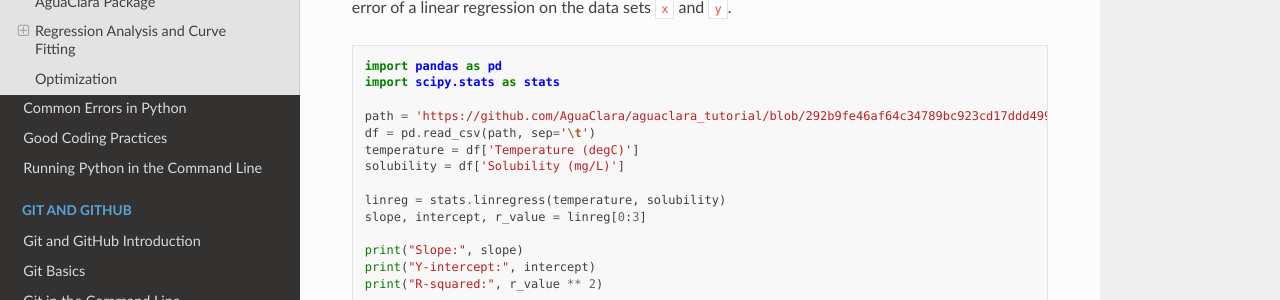
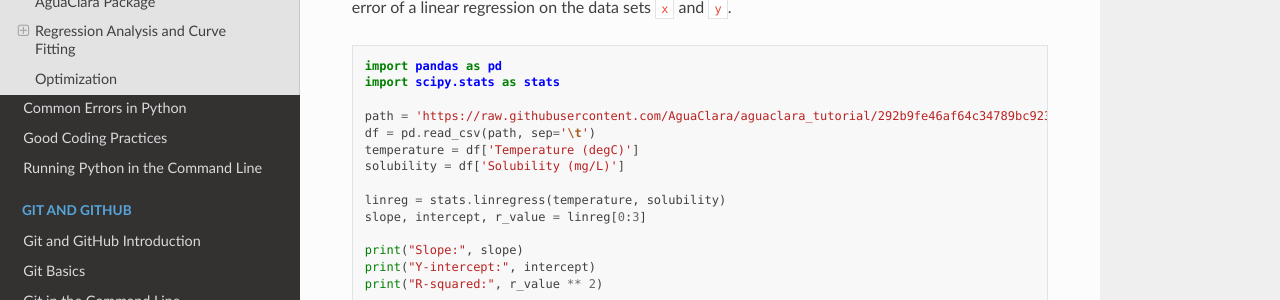
Before and after one commit to AguaClara/aguaclara_tutorial, a Sphinx documentation site: the page built from docs/source/python/data-analysis.rst, in a window 1280 px wide and 900 px high, scrolled down 11830 px. Shown: the part 151-451 px from the top of the window. Built offline with Sphinx 7.4.7 and the Read the Docs theme 2.0.0, drawn with Linux system fonts in a browser that asks for light colours; some of the changed lines change nothing that is shown.

Commit message:
Provide correct link for path in data analysis tutorial

```diff
--- a/docs/source/python/data-analysis.rst
+++ b/docs/source/python/data-analysis.rst
@@ -456,7 +456,7 @@ Linear Regression
     import pandas as pd
     import scipy.stats as stats
 
-    path = 'https://github.com/AguaClara/aguaclara_tutorial/blob/292b9fe46af64c34789bc923cd17ddd499ec7a8b/data/Oxygen%20Solubility.tsv'
+    path = 'https://raw.githubusercontent.com/AguaClara/aguaclara_tutorial/292b9fe46af64c34789bc923cd17ddd499ec7a8b/data/Oxygen%20Solubility.tsv'
     df = pd.read_csv(path, sep='\t')
     temperature = df['Temperature (degC)']
     solubility = df['Solubility (mg/L)']
```
